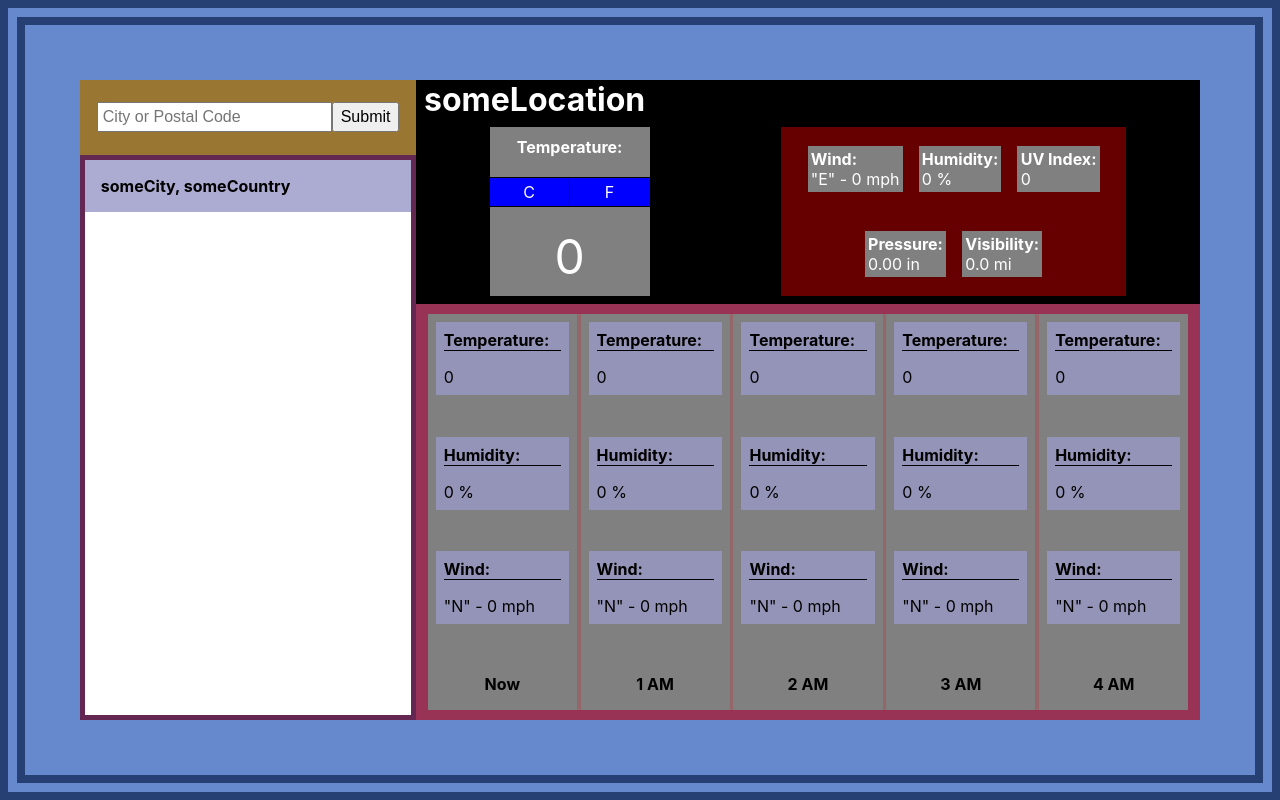
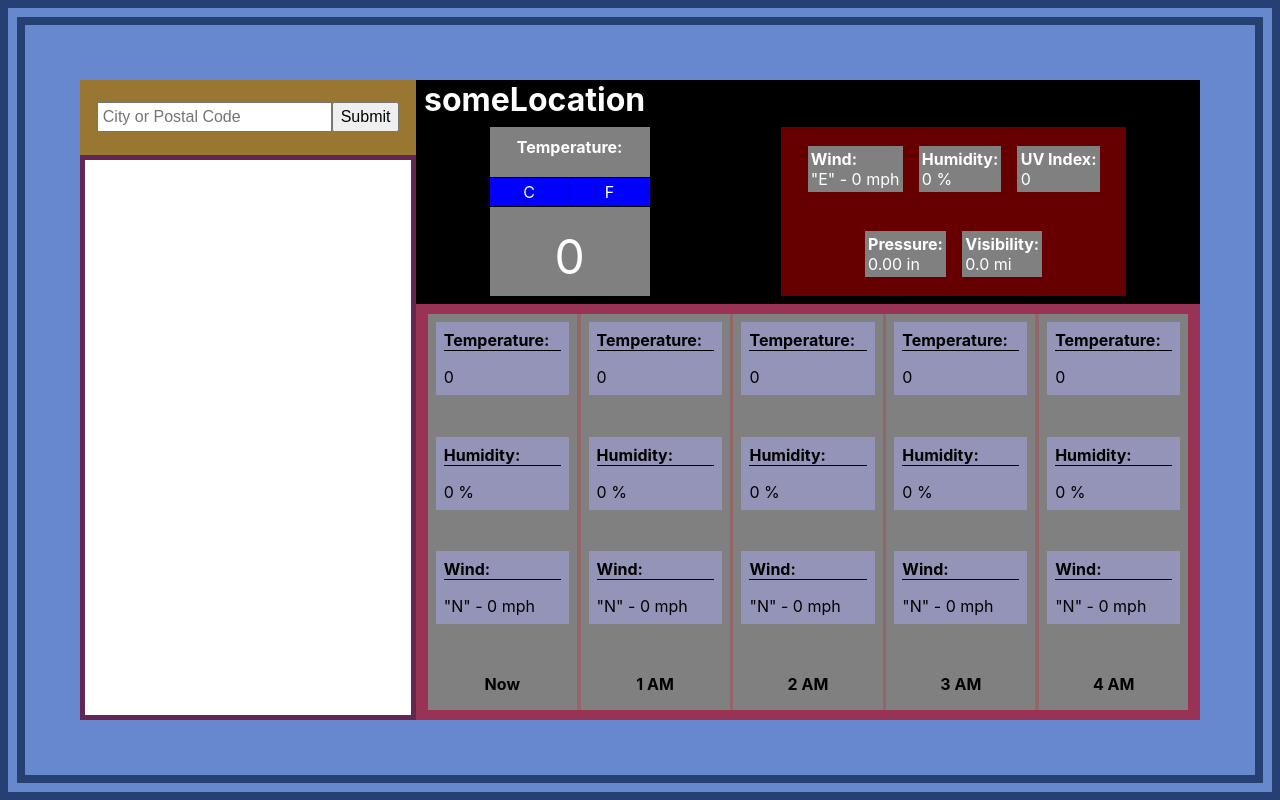
Before and after one commit to CHart-Cavanaugh/WeatherApp, a React (Create React App) app: page / in a window 1280 px wide. Built offline with nearby package versions, Linux system fonts and the light colour scheme.

Commit message:
Update "WeatherRequestHistory.tsx" so that list of of the "#weather-request-history" element contains list items that correspond to API responses stored in the redux store (make it so that each list item displays "city, country" based on the API response that the item is associated with).

```diff
--- a/src/features/weatherRequest/WeatherRequestHistory.tsx
+++ b/src/features/weatherRequest/WeatherRequestHistory.tsx
@@ -1,10 +1,32 @@
+import { useSelector } from 'react-redux';
+
+
 export function WeatherRequestHistory(): JSX.Element {
+
+  const apiResponses: any[] = useSelector((state: { apiResponses: [] }) => state.apiResponses)
 
   return (
 
     <div id="weather-request-history">
       <ul id="request-history-list">
-        <li>someCity, someCountry</li> {/* REMOVE LATER. FOR TESTING PURPOSES ONLY */}
+        {apiResponses.map((value, index) => {
+
+          const city = apiResponses[index].location.name;
+          let country = apiResponses[index].location.country;
+
+
+
+          country = country === "United States of America" ? "USA" : country;
+
+
+
+          return (
+            <li key={"request-" + (index + 1)}>
+              {`${city}, ${country}`}
+            </li>
+          );
+
+        })}
       </ul>
     </div>
 
```
